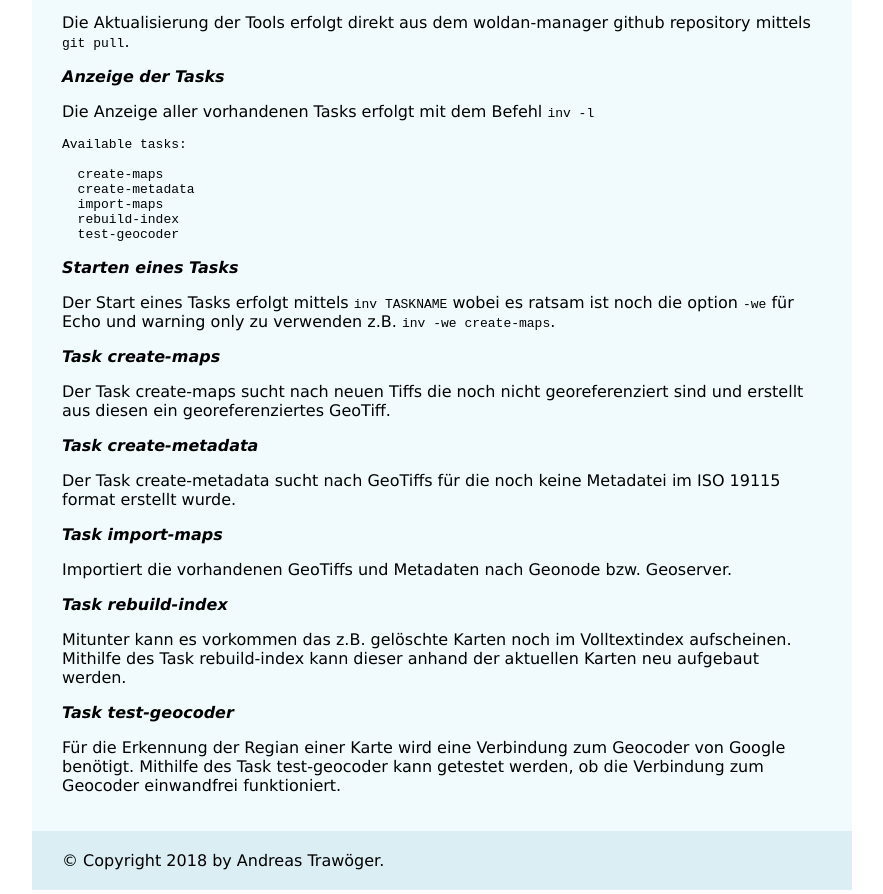
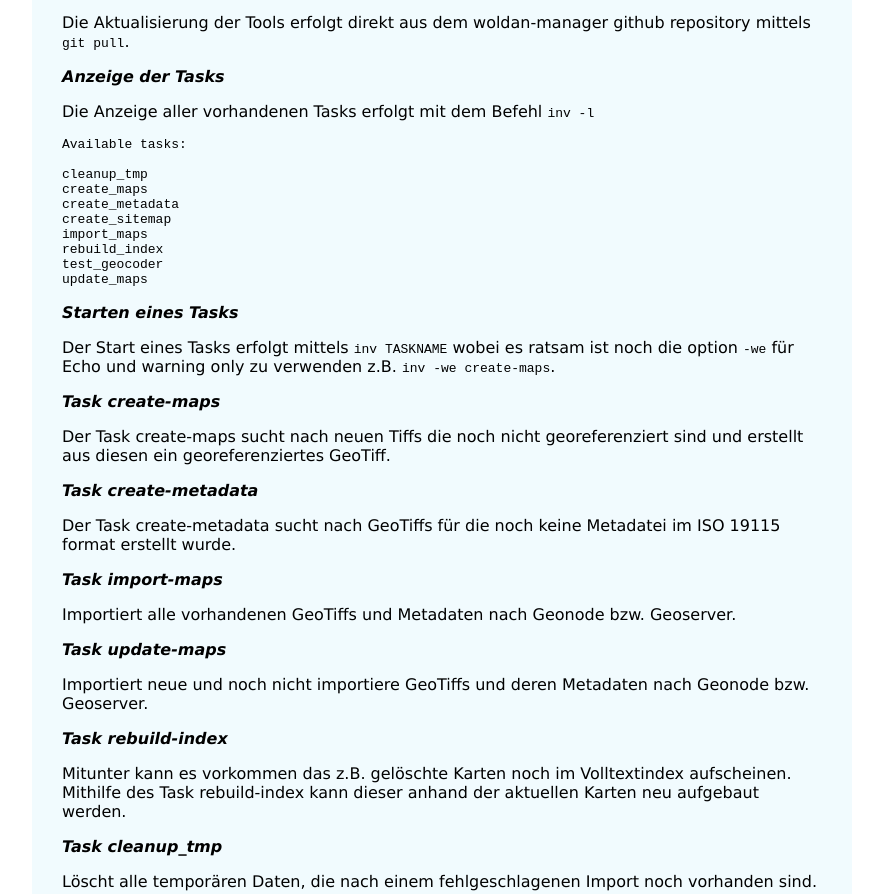
Before and after one commit to atrawog/woldan-doc, a plain HTML site: page docs/tools/index.html in a window 1280 px wide. Shown: the part 522-1416 px from the top of the page, without its empty margins (198-1081 px from the left). Drawn offline with Linux system fonts and the light colour scheme.

Commit message:
Update tools description.

```diff
--- a/docs/tools/index.html
+++ b/docs/tools/index.html
@@ -31,11 +31,14 @@
 <p>Die Anzeige aller vorhandenen Tasks erfolgt mit dem Befehl <code>inv -l</code></p>
 <pre><code>Available tasks:
 
-  create-maps
-  create-metadata
-  import-maps
-  rebuild-index
-  test-geocoder
+cleanup_tmp
+create_maps
+create_metadata
+create_sitemap
+import_maps
+rebuild_index
+test_geocoder
+update_maps
 </code></pre>
 <p><strong><em>Starten eines Tasks</em></strong></p>
 <p>Der Start eines Tasks erfolgt mittels <code>inv TASKNAME</code> wobei es ratsam ist noch die option <code>-we</code> für Echo und warning only zu verwenden z.B. <code>inv -we create-maps</code>.</p>
@@ -44,9 +47,13 @@
 <p><strong><em>Task create-metadata</em></strong></p>
 <p>Der Task create-metadata sucht nach GeoTiffs für die noch keine Metadatei im ISO 19115 format erstellt wurde.</p>
 <p><strong><em>Task import-maps</em></strong></p>
-<p>Importiert die vorhandenen GeoTiffs und Metadaten nach Geonode bzw. Geoserver.</p>
+<p>Importiert alle vorhandenen GeoTiffs und Metadaten nach Geonode bzw. Geoserver.</p>
+<p><strong><em>Task update-maps</em></strong></p>
+<p>Importiert neue und noch nicht importiere GeoTiffs und deren Metadaten nach Geonode bzw. Geoserver.</p>
 <p><strong><em>Task rebuild-index</em></strong></p>
 <p>Mitunter kann es vorkommen das z.B. gelöschte Karten noch im Volltextindex aufscheinen. Mithilfe des Task rebuild-index kann dieser anhand der aktuellen Karten neu aufgebaut werden.</p>
+<p><strong><em>Task cleanup_tmp</em></strong></p>
+<p>Löscht alle temporären Daten, die nach einem fehlgeschlagenen Import noch vorhanden sind.</p>
 <p><strong><em>Task test-geocoder</em></strong></p>
 <p>Für die Erkennung der Regian einer Karte wird eine Verbindung zum Geocoder von Google benötigt. Mithilfe des Task test-geocoder kann getestet werden, ob die Verbindung zum Geocoder einwandfrei funktioniert.</p>
 
```
Also changed, not shown: docs/about/index.html (added, +28 -0 lines), 3 other files.
